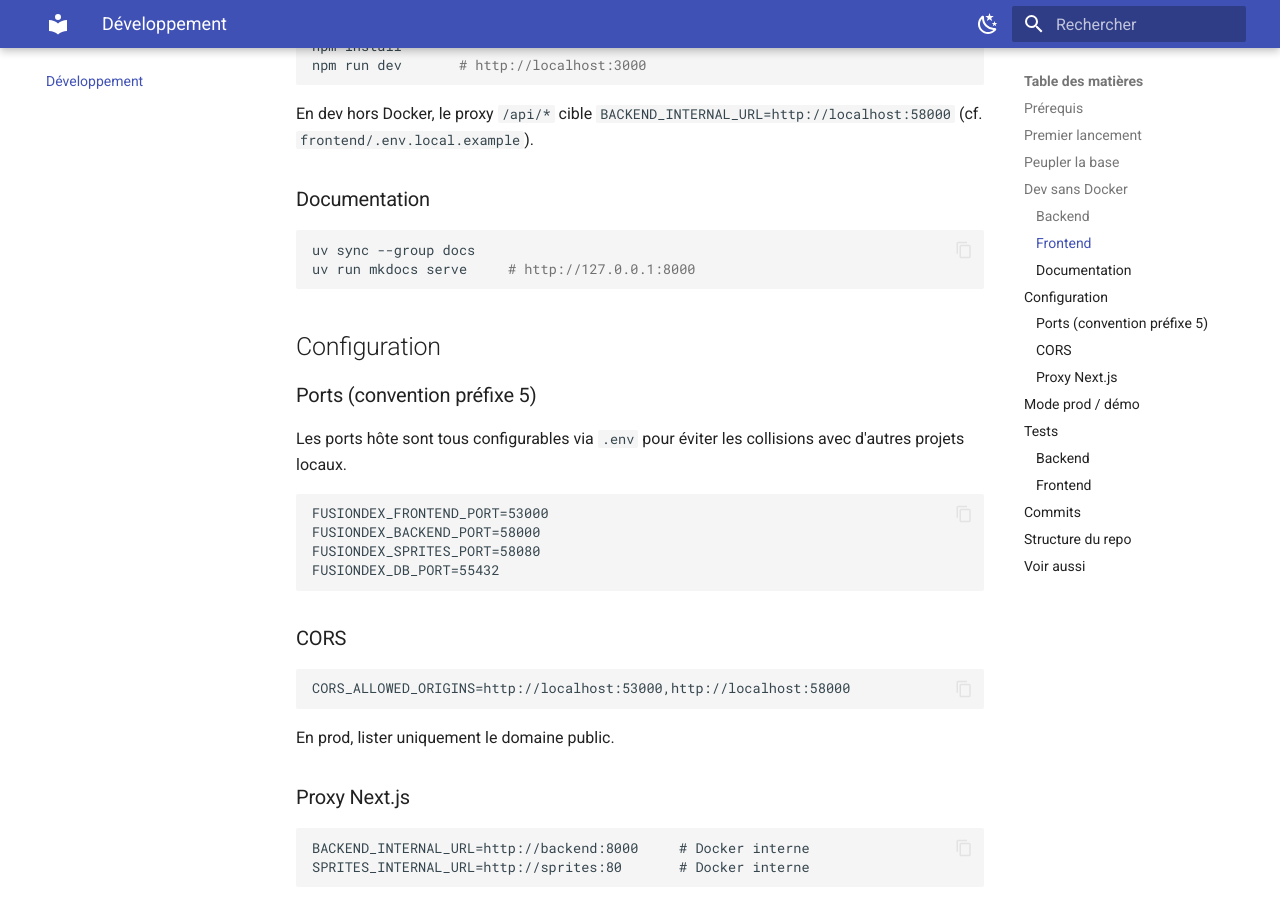
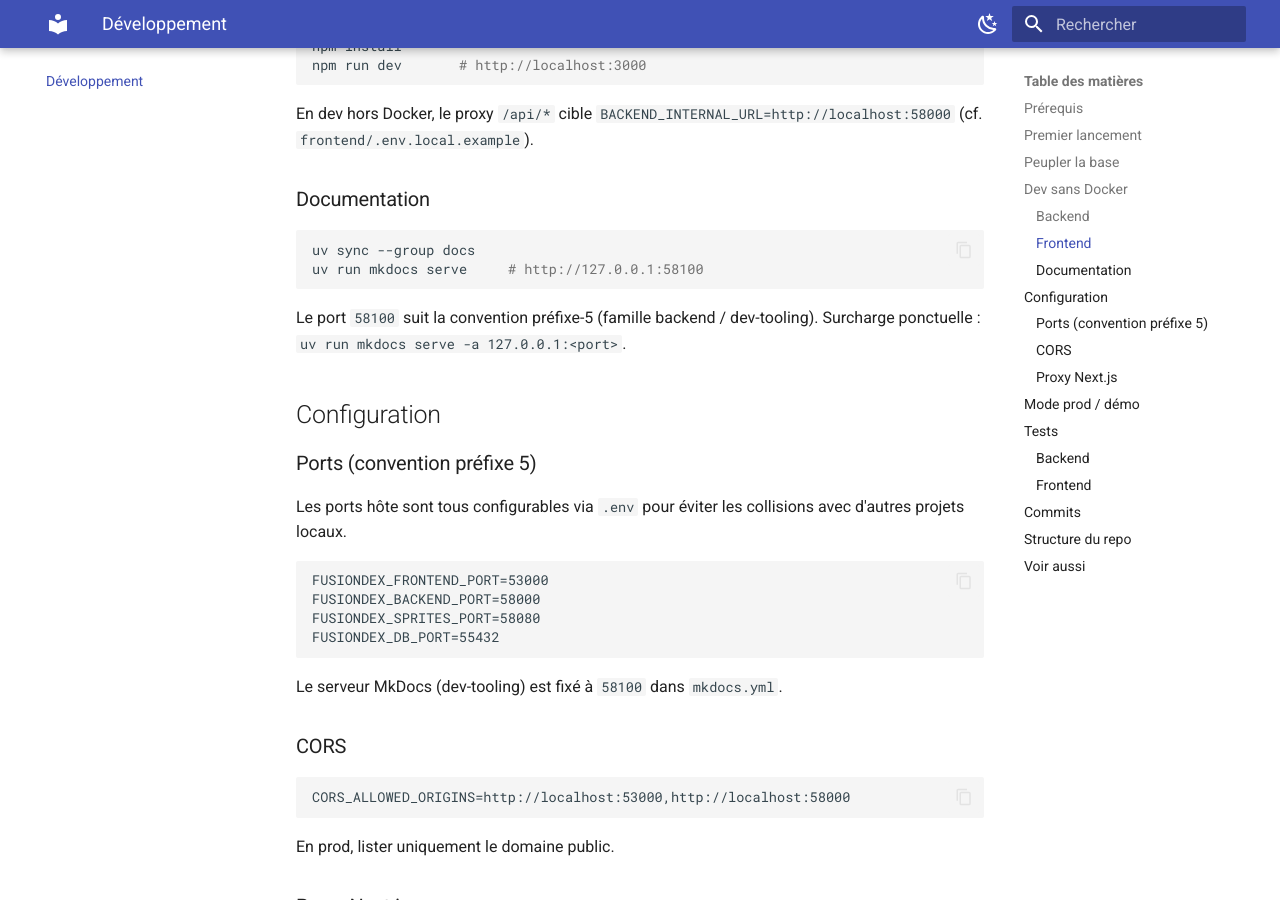
Before and after one commit to benjsant/FusionDex-IA, an MkDocs documentation site: the page built from docs/development.md, in a window 1280 px wide and 900 px high, scrolled down 1430 px. Built offline with MkDocs 1.6.1 and Material for MkDocs 9.7.7, drawn with Linux system fonts in a browser that asks for light colours.

Commit message:
docs: align MkDocs serve port with préfixe-5 convention (58100)
Le port par défaut 8000 sort du range "préfixe 5" qu'on applique
partout (53000/58000/58080/55432) et rentre en collision probable
avec d'autres projets locaux. On fixe MkDocs à 127.0.0.1:58100 via
`dev_addr` — famille dev-tooling backend, sous-range 58100-58999
laissé libre pour d'éventuels services connexes.

Override ponctuel toujours possible : `mkdocs serve -a ...`.

Co-Authored-By: Claude Opus 4.7 <noreply@anthropic.com>

````diff
--- a/docs/development.md
+++ b/docs/development.md
@@ -61,8 +61,10 @@ En dev hors Docker, le proxy `/api/*` cible `BACKEND_INTERNAL_URL=http://localho
 
 ```bash
 uv sync --group docs
-uv run mkdocs serve     # http://127.0.0.1:8000
+uv run mkdocs serve     # http://127.0.0.1:58100
 ```
+
+Le port `58100` suit la convention préfixe-5 (famille backend / dev-tooling). Surcharge ponctuelle : `uv run mkdocs serve -a 127.0.0.1:<port>`.
 
 ## Configuration
 
@@ -76,6 +78,8 @@ FUSIONDEX_BACKEND_PORT=58000
 FUSIONDEX_SPRITES_PORT=58080
 FUSIONDEX_DB_PORT=55432
 ```
+
+Le serveur MkDocs (dev-tooling) est fixé à `58100` dans `mkdocs.yml`.
 
 ### CORS
 
--- a/mkdocs.yml
+++ b/mkdocs.yml
@@ -3,6 +3,10 @@ site_description: Pokédex intelligent pour Pokémon Infinite Fusion — documen
 site_url: https://fusiondex-ia.local/
 repo_name: FusionDex-IA
 docs_dir: docs
+
+# Convention "préfixe 5" du projet — la doc est classée dev-tooling backend.
+# Override ponctuel : `uv run mkdocs serve -a 127.0.0.1:<port>`
+dev_addr: 127.0.0.1:58100
 
 theme:
   name: material
````
